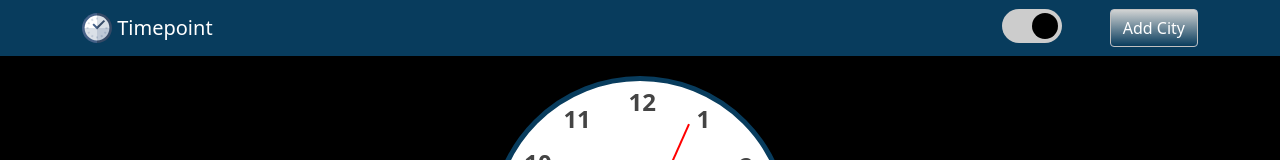
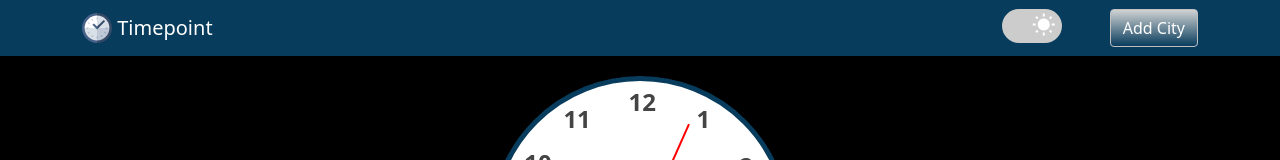
Before and after one commit to argjend551/TimeApp, a React (Vite) app: page / in a window 1280 px wide. Shown: the top 160 px of the page. Built offline with nearby package versions, Linux system fonts and the light colour scheme.

Commit message:
Icon for darkmode

```diff
--- a/index.html
+++ b/index.html
@@ -8,6 +8,7 @@
   <link href="https://cdn.jsdelivr.net/npm/bootstrap@5.1.3/dist/css/bootstrap.min.css" rel="stylesheet"
     integrity="sha384-1BmE4kWBq78iYhFldvKuhfTAU6auU8tT94WrHftjDbrCEXSU1oBoqyl2QvZ6jIW3" crossorigin="anonymous">
   <link rel="stylesheet" href="css/style.css">
+  <link href="https://fonts.googleapis.com/icon?family=Material+Icons" rel="stylesheet">
   <title>Timepoint</title>
 </head>
 
--- a/public/css/switch.css
+++ b/public/css/switch.css
@@ -26,9 +26,10 @@
   bottom: 0;
 
   background-color: #ccc;
+   pointer-events: none;
 }
 
-.slider:before {
+/* .slider:before {
   position: absolute;
 
   border-radius: 34px;
@@ -38,9 +39,19 @@
   width: 26px;
   left : 4px;
   bottom: 4px;
-  background-color: white;
+  background-color: #ccc;
 
   transition: 0.4s;
+   pointer-events: none;
+} */
+
+.material-icons{
+  display: inline-block;
+  padding: 4px;
+  pointer-events: none;
+   position: absolute;
+  transition: 0.4s;
+   pointer-events: none;
 }
 
 /* input:checked + .slider:before{
--- a/src/components/main_components/Switch.jsx
+++ b/src/components/main_components/Switch.jsx
@@ -4,12 +4,18 @@ import "../../../public/css/switch.css";
 import { Container } from "react-bootstrap";
 import styled, { ThemeProvider } from "styled-components";
 
+
 const StyledApp = styled.div`
     input:checked + .slider:before{
     transform: translateX(${props => props.theme.togglePos} );
-    background-color: ${props => props.theme.body};
+    // background-color: ${props => props.theme.body};
 }
-  `;
+
+.material-icons{
+
+      transform: translateX(${props => props.theme.togglePos} );
+}
+`;
 
 export default function Switch(props) {
   let { theme, toggleTheme } = props;
@@ -21,11 +27,15 @@ export default function Switch(props) {
 
   return (
     <StyledApp>
+
+
       <Container className="darkmodeSwitch">
+        <label className="switch" >
 
-        <label className="switch" >
-          <input className="input" type="checkbox" checked={isLight} onChange={handleChange} />
-          <span className="slider"> </span>
+          <input className="input" type="checkbox" checked={isLight} onChange={handleChange}></input>
+          <span className="slider">
+            <i className="material-icons" selectable={false}>wb_sunny</i>
+          </span>
         </label>
 
       </Container >
```
